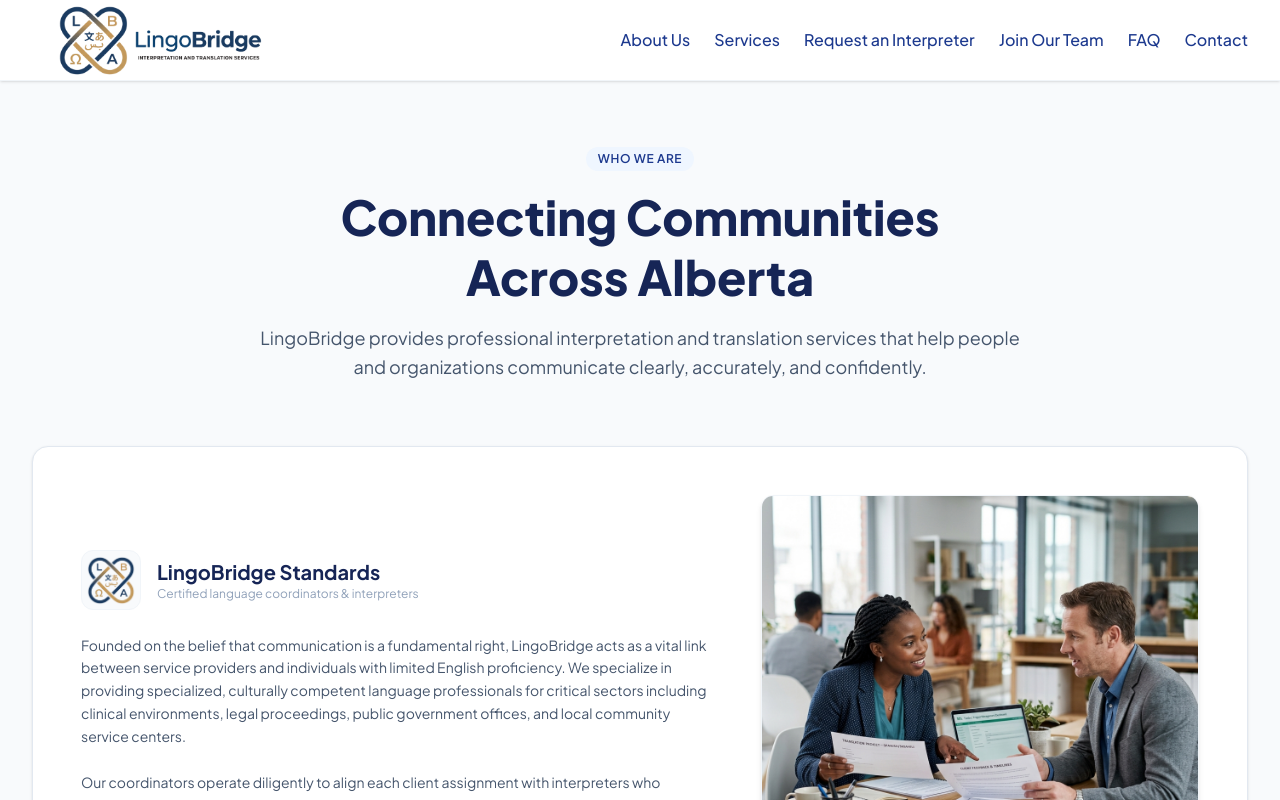
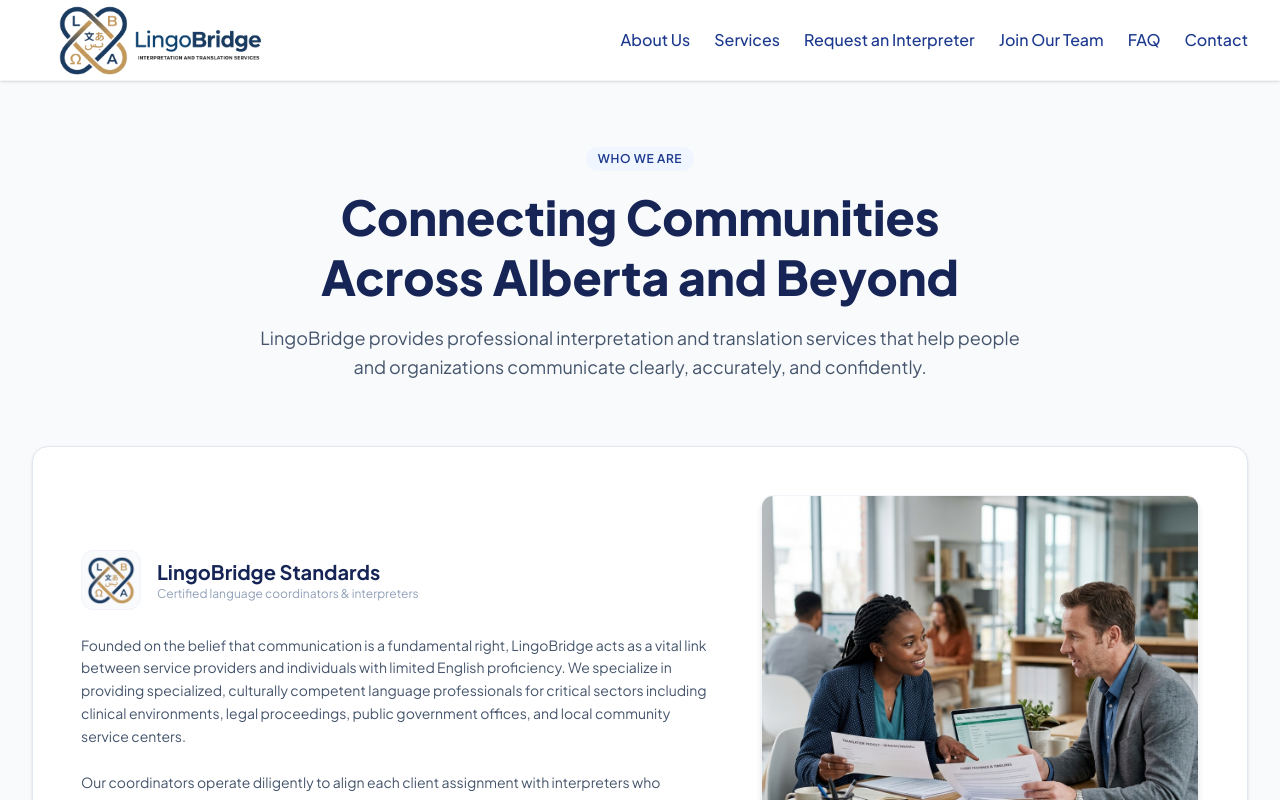
Before and after one commit to digi000/lingobridge-website, a Next.js app: page /about in a window 1280 px wide. Shown: the top 800 px of the page. Built offline with nearby package versions, Linux system fonts and the light colour scheme.

Commit message:
change who we are section

```diff
--- a/src/app/about/page.tsx
+++ b/src/app/about/page.tsx
@@ -11,7 +11,7 @@
             Who We Are
           </span>
           <h1 className="text-4xl sm:text-5xl font-extrabold text-blue-950 leading-tight">
-            Connecting Communities Across Alberta
+            Connecting Communities Across Alberta and Beyond
           </h1>
           <p className="text-lg text-slate-600 leading-relaxed">
             LingoBridge provides professional interpretation and translation services that help people and organizations communicate clearly, accurately, and confidently.
```
